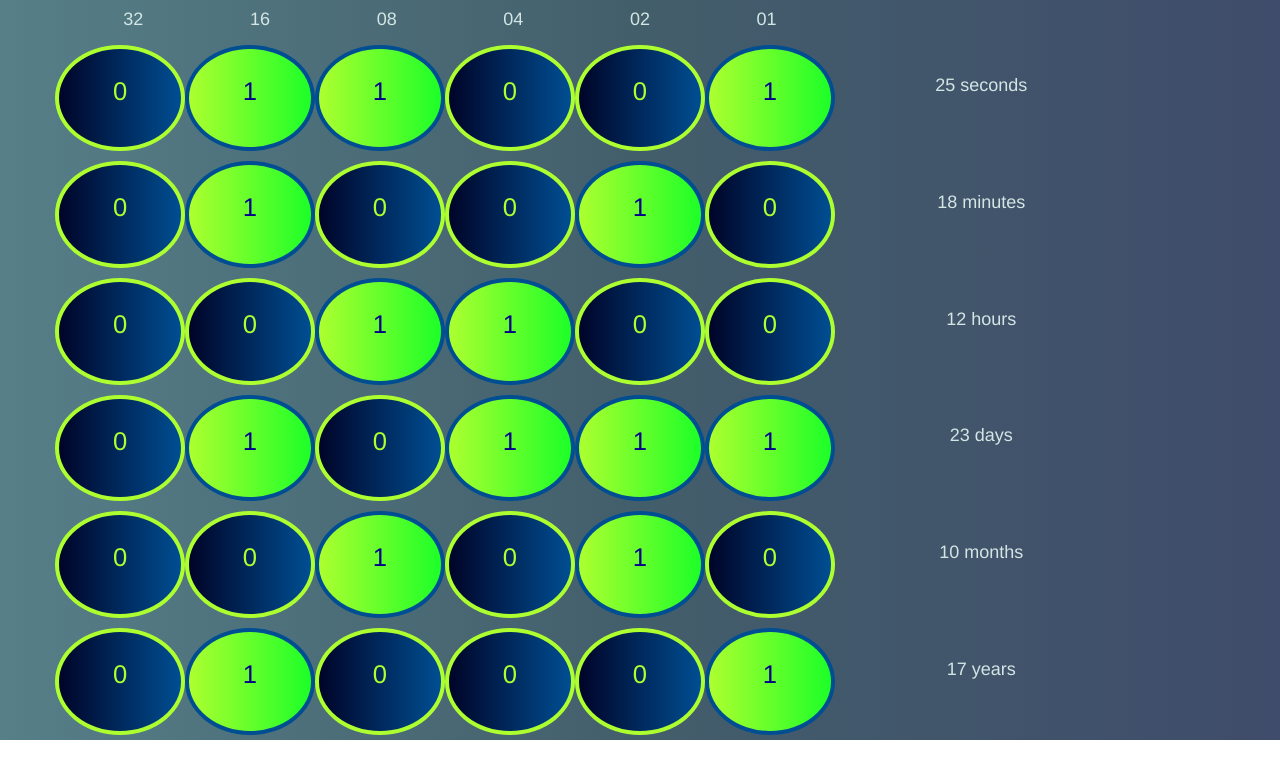
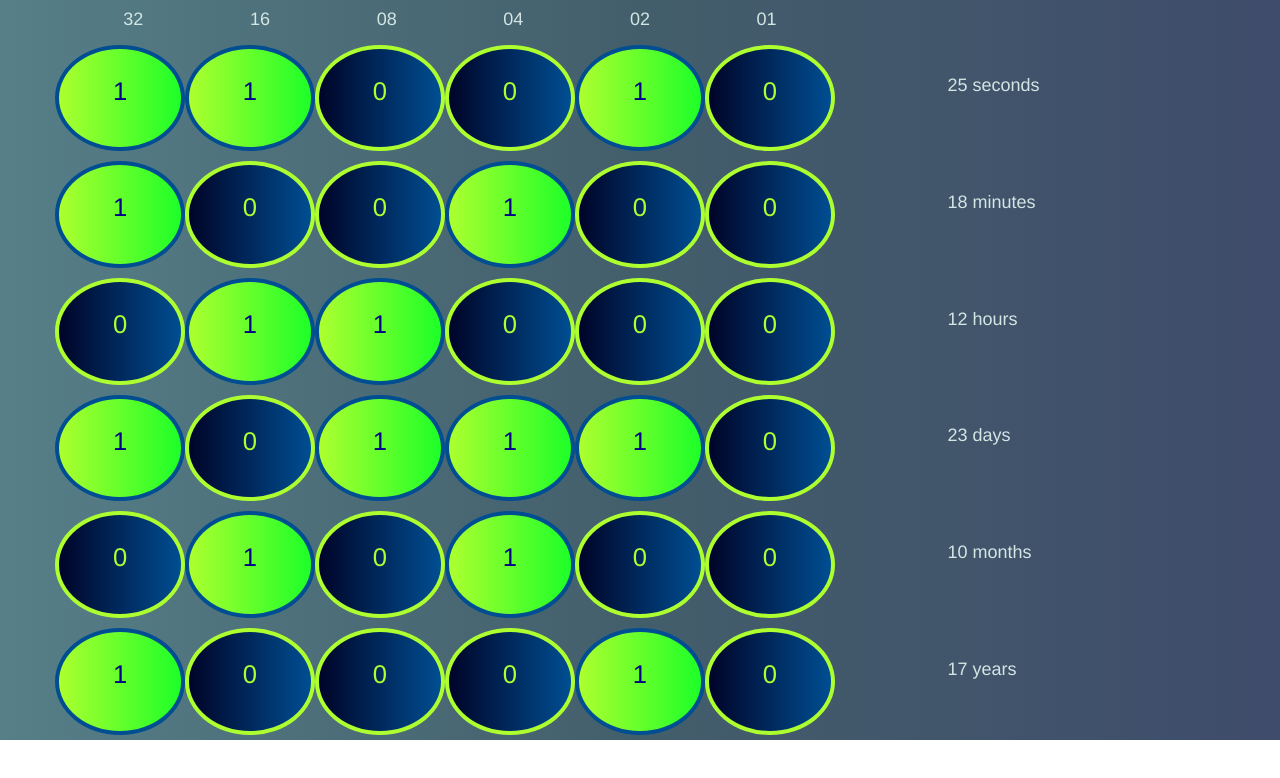
Before and after one commit to ambarbs/react-binary-watch, a React (Create React App) app: page / in a window 1280 px wide. Shown: the top 778 px of the page. Built offline with nearby package versions, Linux system fonts and the light colour scheme.

Commit message:
1. Added bootstrap offset to show time values in the right side properly; 2. some minor code improvements

```diff
--- a/src/Row.css
+++ b/src/Row.css
@@ -21,4 +21,5 @@
     margin-top: calc(100vw/48);
     font-family: Helvetica, Arial Black, sans;
     color: #d3e6e4;
+    text-align: left;
 }
--- a/src/Row.js
+++ b/src/Row.js
@@ -21,7 +21,8 @@ export default class Row extends Component {
                         <Dot enabled={values[5]}/>
                     </div>
                 </div>
-                <div className='col-xs-3'>
+                {/*<div className='col-xs-1'></div>*/}
+                <div className='col-xs-offset-1 col-xs-3'>
                     <div className='row row-time-values'>
                         <h4 className='col-xs-12'>{`${this.props.date.decimal} ${this.props.rowTitle}`}</h4>
                         {/*<h1 className='col-xs-9'>{this.props.rowTitle}</h1>*/}
--- a/src/WatchFace.js
+++ b/src/WatchFace.js
@@ -34,17 +34,9 @@ export default class WatchFace extends Component {
 
     getBinaryAndDateValue(valFromDate) {
         return {
-            decimal: valFromDate,
-            binaryString: this.addZerosToLeft(valFromDate.toString(2))
+            decimal: ('0' + valFromDate).slice(-2),
+            binaryString: ('00000' + valFromDate.toString(2)).slice(-5)
         }
-    }
-
-    addZerosToLeft(binaryString) {
-        const diff = 6 - binaryString.length;
-        for (let i = 0; i < diff; i++) {
-            binaryString = '0' + binaryString;
-        }
-        return binaryString;
     }
 
     render() {
@@ -58,7 +50,6 @@ export default class WatchFace extends Component {
                             {headers.map((header, key) => <h4 key={key} className='col-xs-2 watchface-row-header'>{header}</h4>)}
                         </div>
                     </div>
-                    {/*</div>*/}
                     <Row className='' rowTitle={'seconds'} noOfDots={6} date={this.state.seconds}/>
                     <Row className='' rowTitle={'minutes'} noOfDots={6} date={this.state.minutes}/>
                     <Row className='' rowTitle={'hours'} noOfDots={6} date={this.state.hours}/>
```
